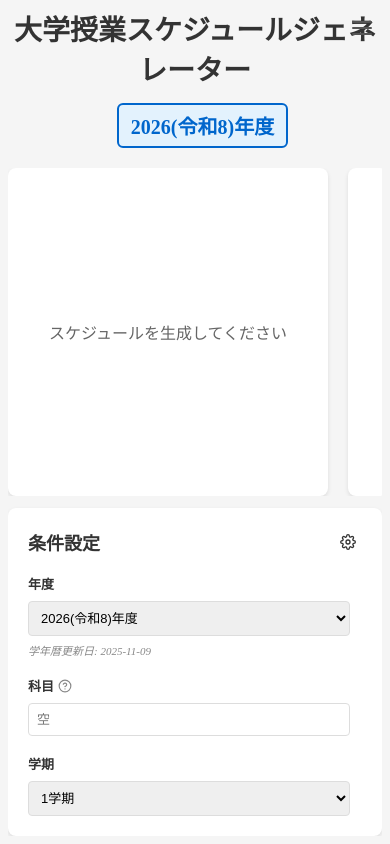
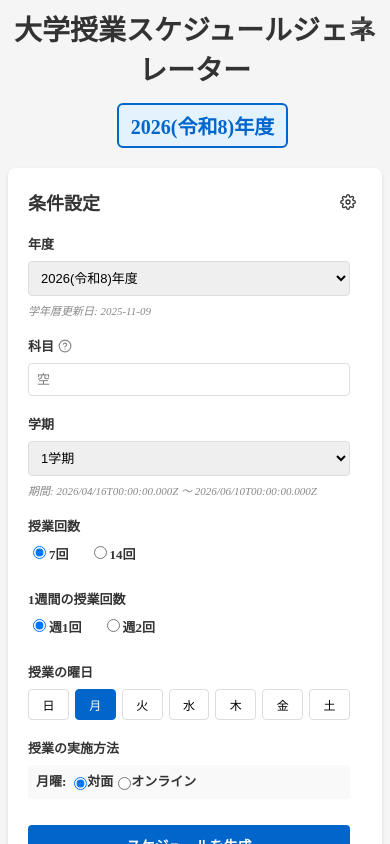
Before and after one commit to qingruikz/course-scheduler, a Vue app: page / in a window 390 px wide. Built offline with nearby package versions, Linux system fonts and the light colour scheme.

Commit message:
refactor layout for responsive design and improve overflow handling

```diff
--- a/src/views/MainApp.vue
+++ b/src/views/MainApp.vue
@@ -2060,23 +2060,42 @@ function hideDeliveryPopover() {
 }
 
 @media (max-width: 1024px) {
+  .app {
+    overflow-y: auto;
+  }
+
   .main-container {
     grid-template-columns: 1fr;
-    grid-template-rows: minmax(0, 1fr) minmax(0, 1fr);
+    grid-template-rows: auto auto;
+    overflow: visible;
+    flex: 0 0 auto;
+    min-height: min-content;
   }
 
   .left-panel {
+    order: 1;
+    min-height: 0;
+  }
+
+  .right-panel {
     order: 2;
     min-height: 0;
-  }
-
-  .right-panel {
-    order: 1;
-    min-height: 0;
+    height: auto;
+  }
+
+  .right-content-grid {
+    grid-template-columns: 1fr;
+    grid-template-rows: auto minmax(280px, auto);
+    overflow: visible;
+    flex: none;
   }
 
   .schedule-list-section {
     min-height: 0;
   }
+
+  .calendar-section {
+    min-height: 280px;
+  }
 }
 </style>
```
